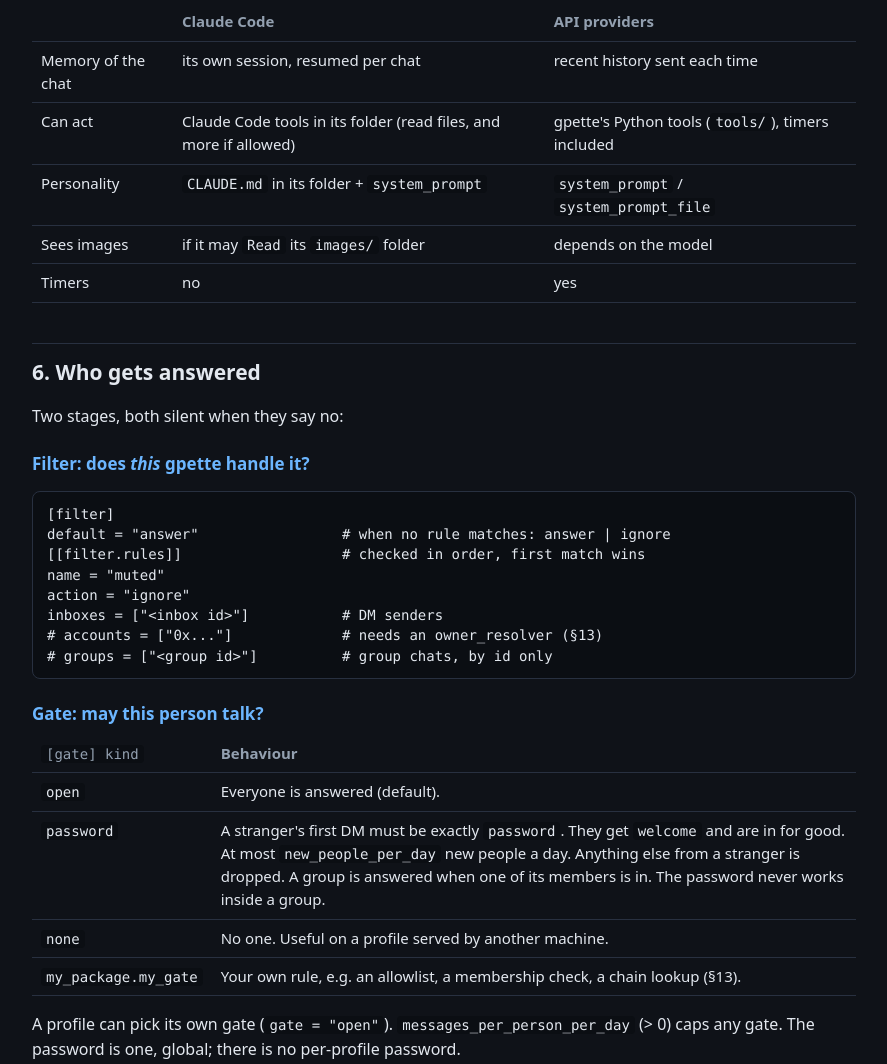
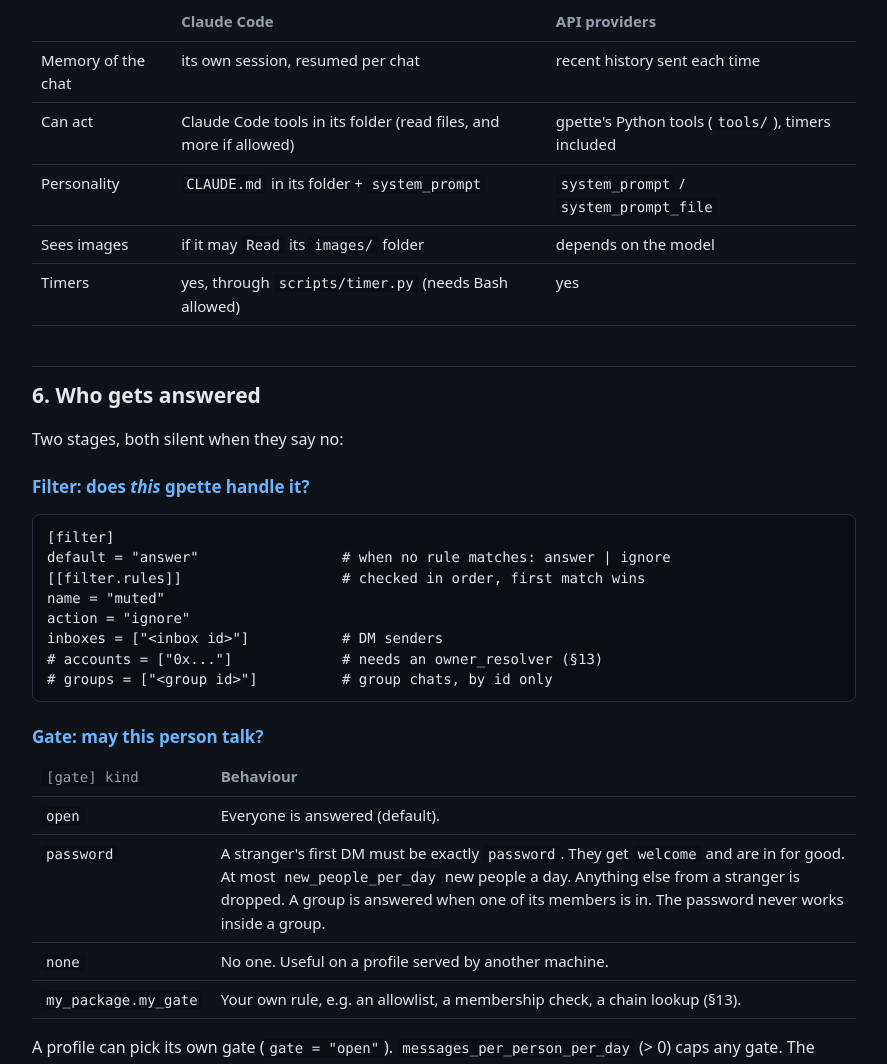
Before and after one commit to 0xjmsl/gpette, a plain HTML site: page docs/manual.html in a window 1280 px wide. Shown: the part 4893-5957 px from the top of the page, without its empty margins (196-1083 px from the left). Drawn offline with Linux system fonts and the light colour scheme.

Commit message:
Docs: a team that takes turns (setup 6), timers need a chat with a message, Windows notes

```diff
--- a/docs/manual.html
+++ b/docs/manual.html
@@ -213,7 +213,7 @@ workdir = "./workdir"          # put a CLAUDE.md here: the bot's personality and
 <tr><td>Can act</td><td>Claude Code tools in its folder (read files, and more if allowed)</td><td>gpette's Python tools (<code>tools/</code>), timers included</td></tr>
 <tr><td>Personality</td><td><code>CLAUDE.md</code> in its folder + <code>system_prompt</code></td><td><code>system_prompt</code> / <code>system_prompt_file</code></td></tr>
 <tr><td>Sees images</td><td>if it may <code>Read</code> its <code>images/</code> folder</td><td>depends on the model</td></tr>
-<tr><td>Timers</td><td>no</td><td>yes</td></tr>
+<tr><td>Timers</td><td>yes, through <code>scripts/timer.py</code> (needs Bash allowed)</td><td>yes</td></tr>
 </table>
 
 <h2 id="who">6. Who gets answered</h2>
```
Also changed, not shown: 2 other files.
